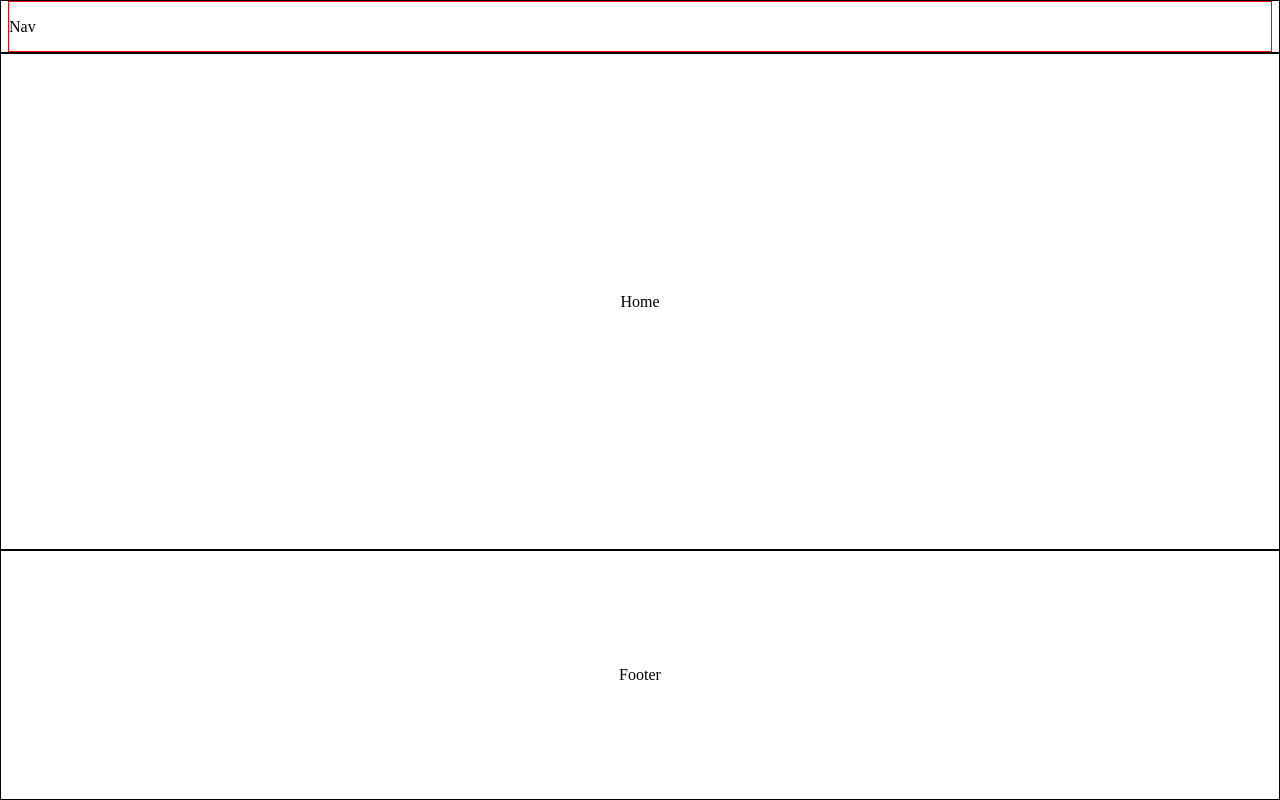
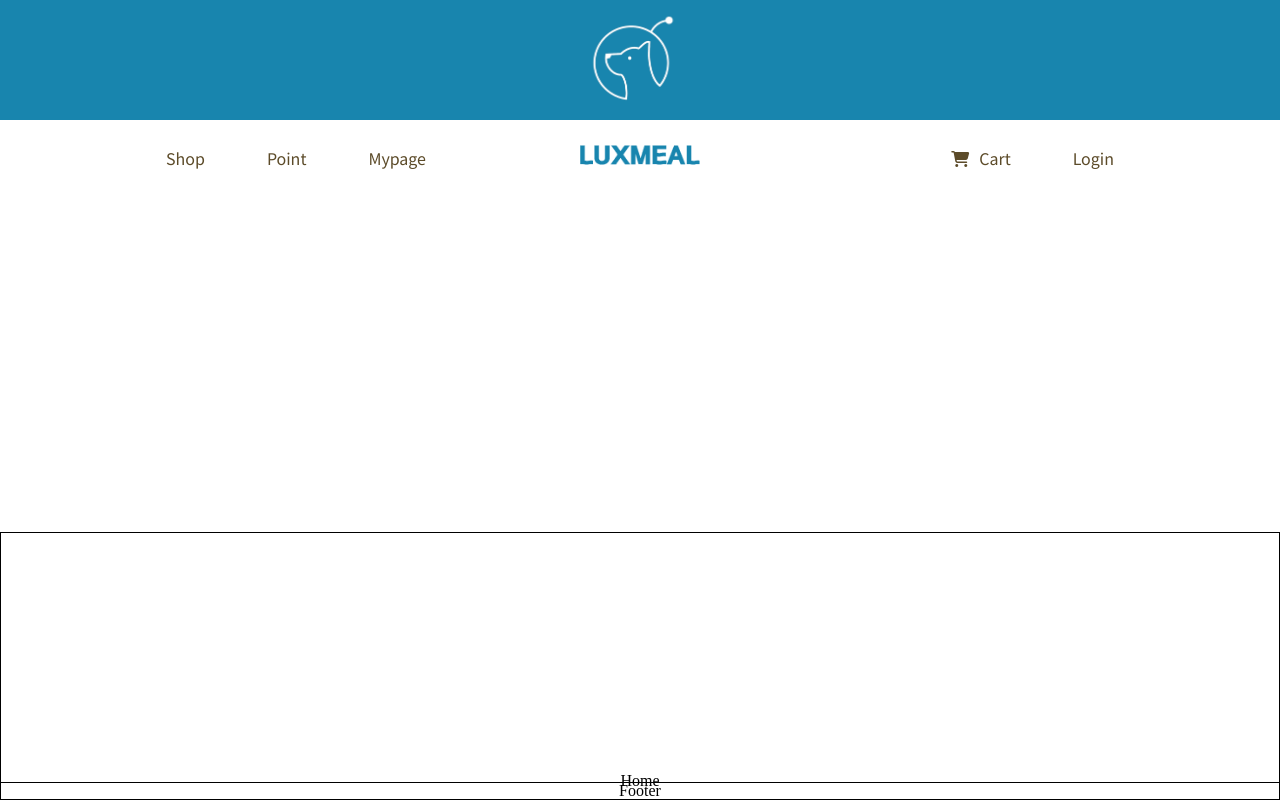
Before and after one commit to codestates-seb/seb40_main_019, a React (Create React App) app in the folder client/: page / in a window 1280 px wide. Shown: the top 800 px of the page. Built offline with nearby package versions, Linux system fonts and the light colour scheme.

Commit message:
feat: 헤더 완성(링크연결x)

```diff
--- a/client/public/index.html
+++ b/client/public/index.html
@@ -1,17 +1,24 @@
 <!DOCTYPE html>
 <html lang="ko">
+
 <head>
   <meta charset="utf-8" />
   <meta name="viewport" content="width=device-width, initial-scale=1" />
-    <meta
-      name="description"
-      content="Web site created using create-react-app"
-    />
+  <meta name="description" content="Web site created using create-react-app" />
 
   <title>React App</title>
+
+  <!--구글폰트-->
+  <style>
+    @import url('https://fonts.googleapis.com/css2?family=Noto+Sans+KR:wght@100;300;400;500;700;900&display=swap');
+  </style>
+  <!--폰트어썸-->
+  <script src="https://kit.fontawesome.com/5fb7170dc9.js" crossorigin="anonymous"></script>
 </head>
+
 <body>
   <noscript>You need to enable JavaScript to run this app.</noscript>
   <div id="root"></div>
 </body>
+
 </html>
--- a/client/src/App.scss
+++ b/client/src/App.scss
@@ -51,3 +51,8 @@ table {
   text-decoration: none;
   color: black;
 }
+button{
+	border: 0px;
+	background-color: transparent;
+	cursor: pointer;
+}
--- a/client/src/components/header/css/header.scss
+++ b/client/src/components/header/css/header.scss
@@ -1,14 +1,13 @@
-header{
+.header {
+  height: 120px;
+  width: 100%;
+  background-color: #1885AE;
   display: flex;
-  flex-direction: column;
   justify-content: center;
-  align-items: center;
-  position: fixed;
-  width: 100%;
-  height: 53px;
-  border: 1px solid black;
-  z-index: 5050;
-  top: 0;
-  left: 0;
-  right: 0;
+
+  img{
+    width: 125px;
+    position: relative;
+    right: 8px;
+  }
 }
--- a/client/src/components/header/css/nav.scss
+++ b/client/src/components/header/css/nav.scss
@@ -1,8 +1,64 @@
 nav{
   display: flex;
-  align-items: center;
+  margin: 25px 0px;
   width: 100%;
-  height: 100%;
-  max-width: 1264px;
-  border: 1px solid red;
+
+  button{
+    color: #5C4B29;
+    font-family: 'Noto Sans KR', sans-serif;
+    font-size: 16px;
+    i{
+      color: #5C4B29;
+    }
+    @media (max-width: 980px) {
+      font-size: 12px;
+    }
+  }
+  button:hover{
+    color: #FFB526;
+  }
+
+  .navLeft{
+    position: absolute;
+    left: 160px;
+    button{
+      margin-right: 50px;
+    }
+    @media (max-width: 980px) {
+      left: 30px;
+    }
+  }
+
+  .navRight{
+    position: absolute;
+    right: 160px;
+    button{
+      margin-left: 50px;
+    }
+    i{
+      margin-right: 10px;
+    }
+    i:hover{
+      color: #FFB526;
+    }
+    @media (max-width: 980px) {
+      right: 30px;
+    }
+  }
+
+  .textLogo{
+    img{
+      height: 20px;
+      position: absolute;
+      left: 50%;
+      transform: translate(-50%, 0%);
+      cursor: pointer;
+      @media (max-width: 980px) {
+        height: 15px;
+      }
+      @media (max-width: 640px) {
+        display: none;
+      }
+    }
+  }
 }
--- a/client/src/components/header/js/Header.js
+++ b/client/src/components/header/js/Header.js
@@ -1,12 +1,16 @@
 import '../css/header.scss';
 import Nav from './Nav';
+import logo from '../../../assets/img/logo_white.png';
 
 export default function Header() {
   return (
     <>
-      <header>
+      <div>
+        <div className="header">
+          <img src={logo} alt="logo" />
+        </div>
         <Nav />
-      </header>
+      </div>
     </>
   );
 }
--- a/client/src/components/header/js/Nav.js
+++ b/client/src/components/header/js/Nav.js
@@ -1,9 +1,50 @@
 import '../css/nav.scss';
+import textLogo from '../../../assets/img/LUXMEAL.png';
+import { useEffect, useState } from 'react';
 
 export default function Nav() {
+  const [fixNav, setFixNav] = useState({});
+  useEffect(() => {
+    window.addEventListener('scroll', handleScroll, { capture: true }); // 스크롤 이벤트 등록
+    return () => {
+      window.removeEventListener('scroll', handleScroll); // 스크롤 이벤트 등록 제거(성능저하방지)
+    };
+  }, []);
+
+  const handleScroll = () => {
+    if (scrollY > 120) {
+      setFixNav({
+        position: 'fixed',
+        top: '0',
+        left: '0',
+        right: '0',
+      });
+    } else {
+      setFixNav({});
+    }
+  };
+
   return (
     <>
-      <nav>Nav</nav>
+      <div style={fixNav}>
+        <nav>
+          <div className="navLeft" onScroll={scroll}>
+            <button>Shop</button>
+            <button>Point</button>
+            <button>Mypage</button>
+          </div>
+          <div className="textLogo">
+            <img src={textLogo} alt="textLogo" />
+          </div>
+          <div className="navRight">
+            <button>
+              <i className="fa-solid fa-cart-shopping"></i>
+              Cart
+            </button>
+            <button>Login</button>
+          </div>
+        </nav>
+      </div>
     </>
   );
 }
--- a/client/src/components/layout/css/layout.scss
+++ b/client/src/components/layout/css/layout.scss
@@ -1,6 +1,6 @@
 .appLayout{
   box-sizing: border-box;
-	width: 100vw;
+	// width: 100vw;
   height: 100vh;
 	display: grid;
 	grid-template-columns: 1fr;
```
Also changed, not shown: client/src/assets/img/LUXMEAL.png (added), client/src/assets/img/logo_white.png (added). Lines whose indentation alone changed are shown as unchanged.
